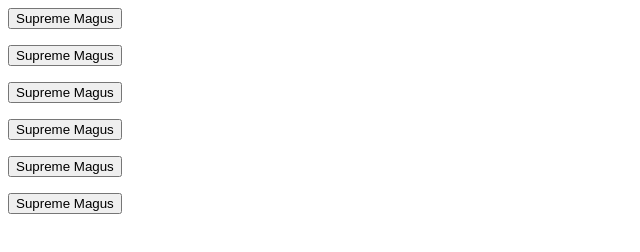
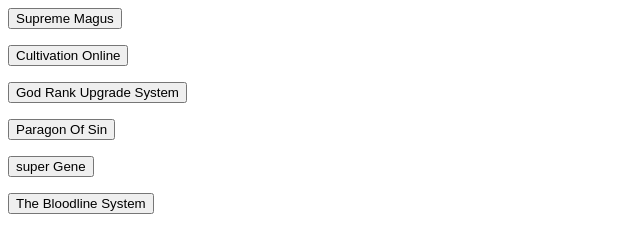
Before and after one commit to Chargou/NovelStock, a plain HTML site: page index.html in a window 1280 px wide. Shown: the whole page, without its empty margins (0-640 px from the left). Drawn offline with Linux system fonts and the light colour scheme.

Commit message:
Fixed dumb error

```diff
--- a/index.html
+++ b/index.html
@@ -2,17 +2,17 @@
     <input type="submit" value="Supreme Magus" />
 </form>
 <form action="https://chargou.github.io/NovelStock/Cultivation-online_0001-1262.html">
-    <input type="submit" value="Supreme Magus" />
+    <input type="submit" value="Cultivation Online" />
 </form>
 <form action="https://chargou.github.io/NovelStock/God-Rank-Upgrade-System_FULL.html">
-    <input type="submit" value="Supreme Magus" />
+    <input type="submit" value="God Rank Upgrade System" />
 </form>
 <form action="https://chargou.github.io/NovelStock/Paragon-Of-Sin_0001-1465.html">
-    <input type="submit" value="Supreme Magus" />
+    <input type="submit" value="Paragon Of Sin" />
 </form>
 <form action="https://chargou.github.io/NovelStock/Super-Gene_FULL.html">
-    <input type="submit" value="Supreme Magus" />
+    <input type="submit" value="super Gene" />
 </form>
 <form action="https://chargou.github.io/NovelStock/The-bloodline-system_0001-1362.html">
-    <input type="submit" value="Supreme Magus" />
+    <input type="submit" value="The Bloodline System" />
 </form>
```
